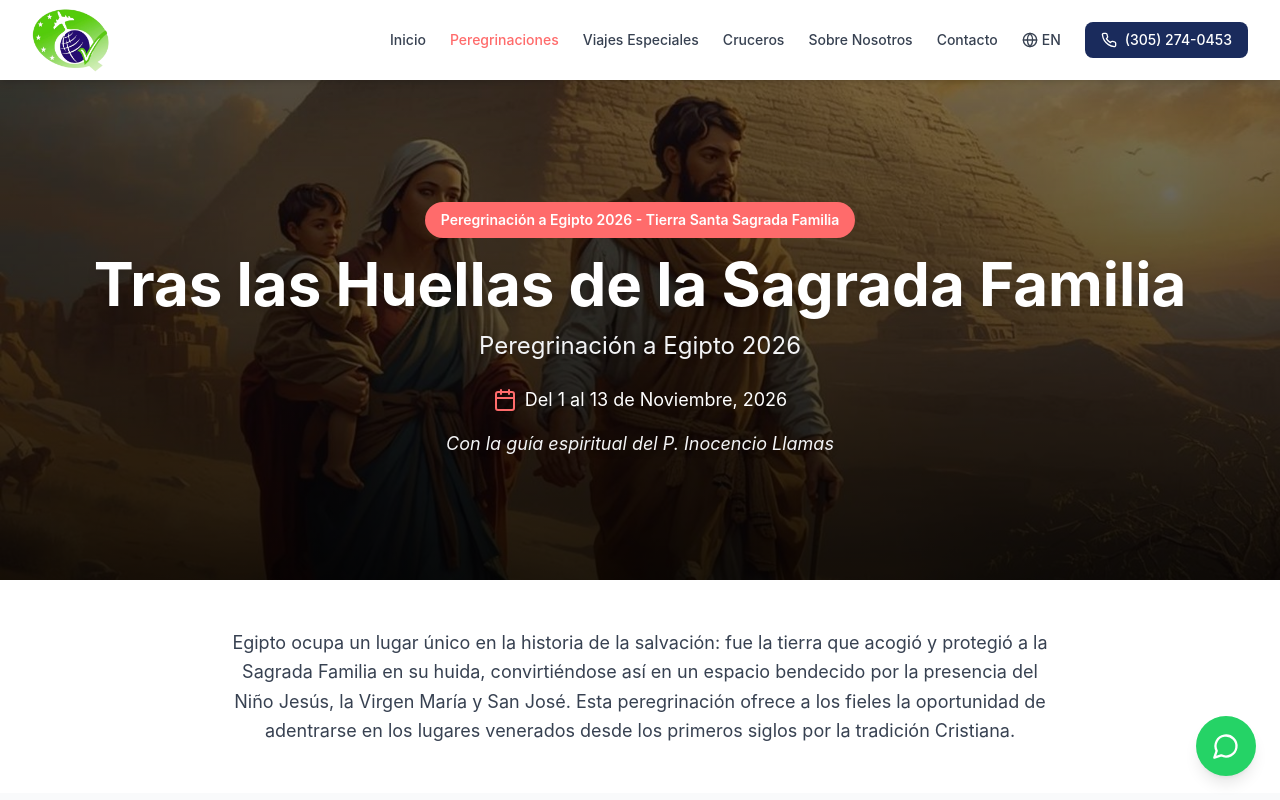
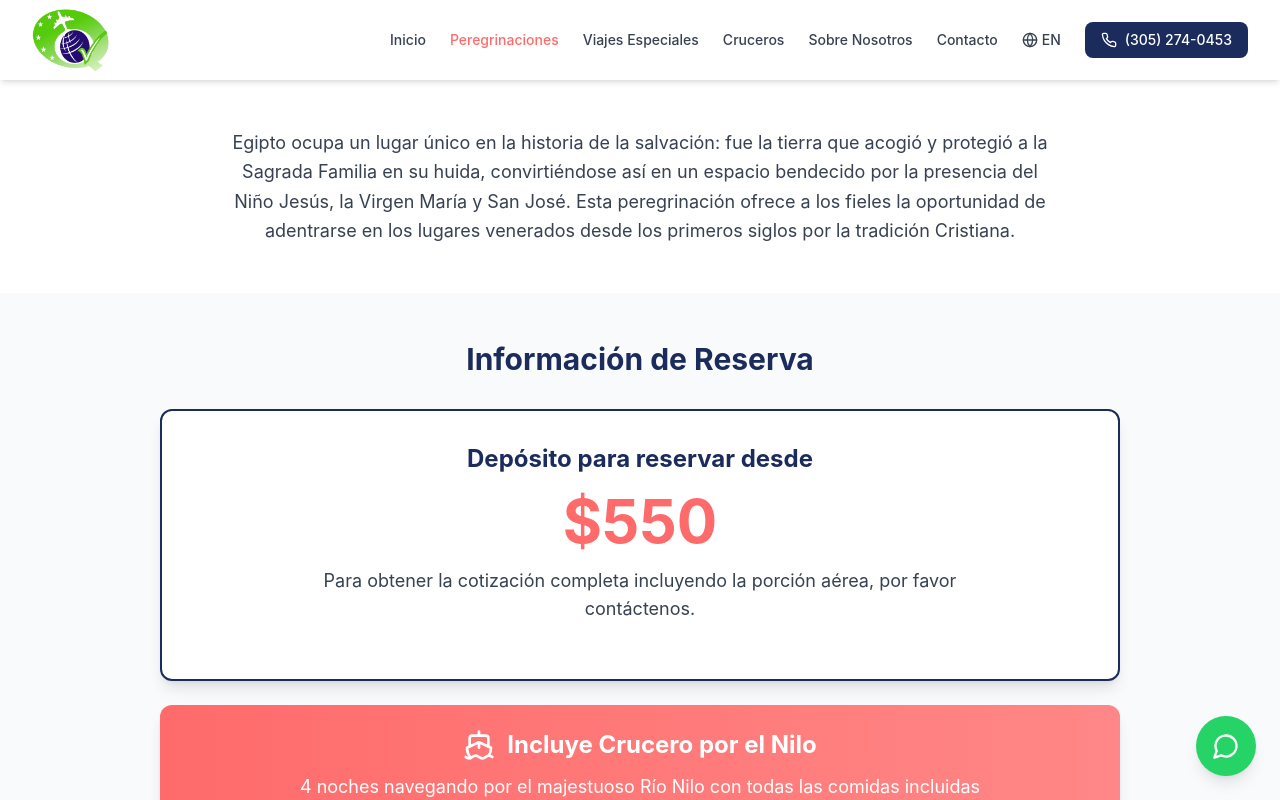
Before and after one commit to edgeautomate-creator/QVI, a React (Vite) app: page /egypt2026 in a window 1280 px wide. Shown: the top 800 px of the page. Built offline with nearby package versions, Linux system fonts and the light colour scheme; no server answers.

Commit message:
Updated Egypt2026.tsx

```diff
--- a/src/pages/Egypt2026.tsx
+++ b/src/pages/Egypt2026.tsx
@@ -15,35 +15,6 @@ export default function Egypt2026() {
 
   return (
     <div className="min-h-screen">
-      <section className="relative h-[60vh] min-h-[500px] bg-black">
-        <img
-          src="/angelpic.jpg"
-          alt="Holy Family in Egypt with pyramids"
-          className="absolute inset-0 w-full h-full object-cover opacity-70"
-        />
-        <div className="absolute inset-0 bg-gradient-to-t from-black/80 via-black/50 to-black/30"></div>
-        <div className="relative h-full flex items-center justify-center">
-          <div className="max-w-7xl mx-auto px-4 sm:px-6 lg:px-8 text-center">
-            <div className="inline-block bg-[#ff6b6b] text-white px-4 py-2 rounded-full text-sm font-semibold mb-4">
-              {t('featured.title')}
-            </div>
-            <h1 className="text-4xl md:text-6xl font-bold mb-4 text-white drop-shadow-lg">
-              {t('egypt.title')}
-            </h1>
-            <p className="text-xl md:text-2xl text-gray-100 mb-6 drop-shadow-md">
-              {t('egypt.subtitle')}
-            </p>
-            <div className="flex items-center justify-center space-x-2 text-lg mb-4 text-white">
-              <Calendar className="w-6 h-6 text-[#ff6b6b]" />
-              <span className="drop-shadow-md">{t('egypt.dates')}</span>
-            </div>
-            <p className="text-lg text-gray-100 italic drop-shadow-md">
-              {t('egypt.guide')}
-            </p>
-          </div>
-        </div>
-      </section>
-
       <section className="py-12 bg-white">
         <div className="max-w-4xl mx-auto px-4 sm:px-6 lg:px-8">
           <p className="text-lg text-gray-700 leading-relaxed text-center">
```
